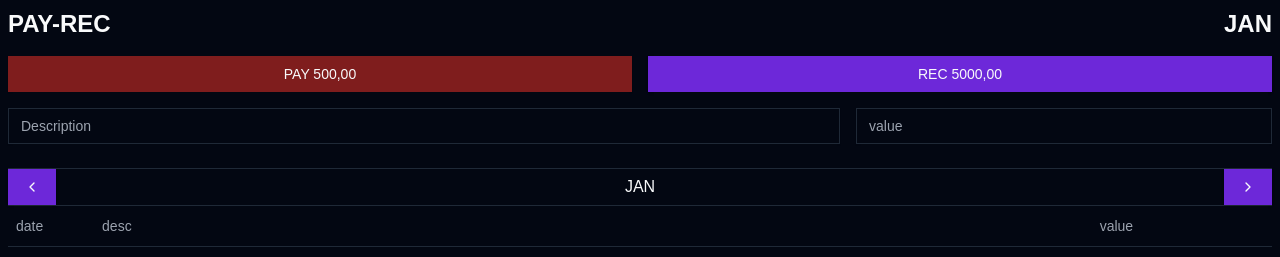
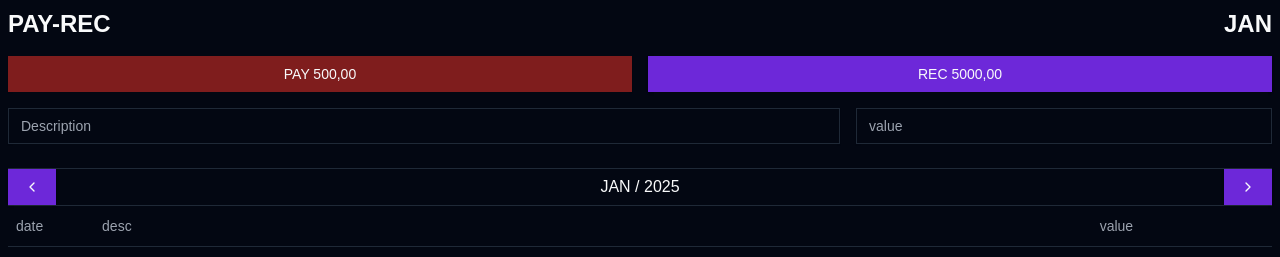
Before and after one commit to jiraspiom/payreceive_web, a Next.js app: page / in a window 1280 px wide. Shown: the top 257 px of the page. Built offline with nearby package versions, Linux system fonts and the light colour scheme.

Commit message:
ajustado mes e ano

```diff
--- a/src/components/Financas.tsx
+++ b/src/components/Financas.tsx
@@ -48,7 +48,11 @@ export default function Financas() {
   const [mesBusca, setMesBusca] = useState(0)
   const currentDate = new Date()
 
-  const mes = navigationMes(currentDate.getMonth(), mesBusca)
+  const mes = navigationMes(
+    currentDate.getMonth(),
+    currentDate.getFullYear(),
+    mesBusca
+  )
   console.log('mes:', mes)
 
   const next = () => {
@@ -111,7 +115,13 @@ export default function Financas() {
           <Button onClick={() => prev()}>
             <ChevronLeft />
           </Button>
-          <div className="flex text-center items-center">{mes.name}</div>
+          <div
+            className="flex text-center items-center"
+            onClick={() => setMesBusca(0)}
+            onKeyDown={() => console.log('down')}
+          >
+            {mes.name} / {mes.year}
+          </div>
           <Button onClick={() => next()}>
             <ChevronRight />
           </Button>
@@ -155,10 +165,22 @@ const monthNames = [
   'DEZ',
 ]
 
-export const navigationMes = (currentMonthIndex: number, direction: number) => {
-  const newIndex =
+export const navigationMes = (
+  currentMonthIndex: number,
+  currentYear: number,
+  direction: number
+) => {
+  const newMonthIndex =
     (currentMonthIndex + direction + monthNames.length) % monthNames.length
 
-  return { name: monthNames[newIndex], index: newIndex + 1 }
+  const newYear =
+    currentYear +
+    Math.floor((currentMonthIndex + direction) / monthNames.length)
+
+  return {
+    index: newMonthIndex + 1,
+    name: monthNames[newMonthIndex],
+    year: newYear,
+  }
   // return newIndex
 }
```
